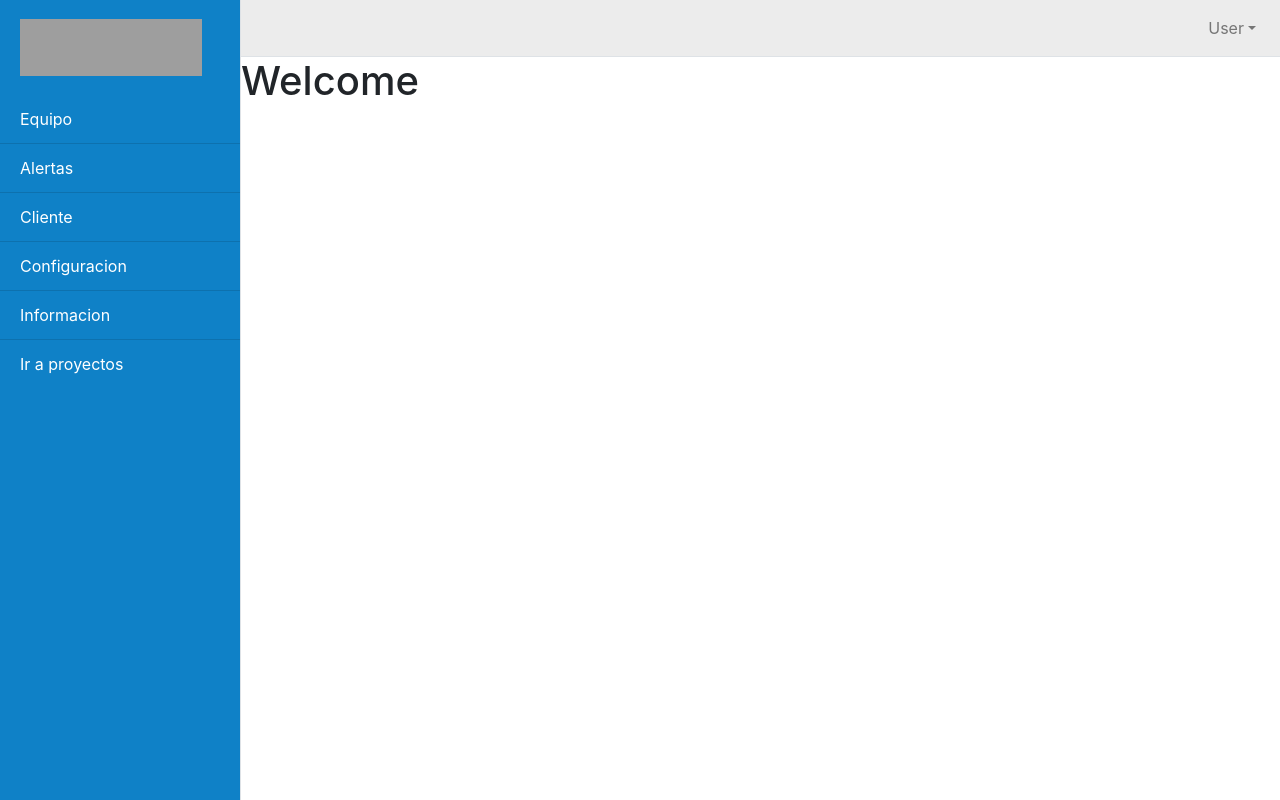
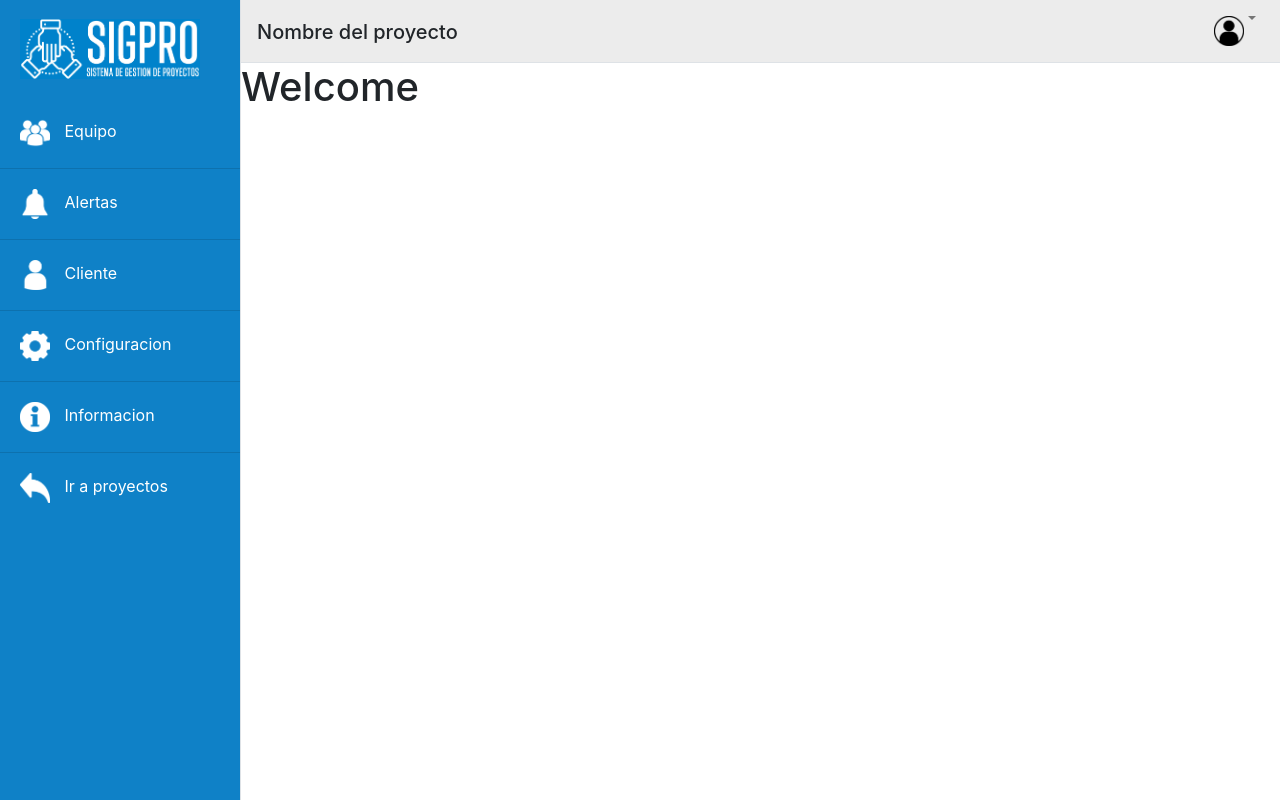
Before and after one commit to alijmg20/SIGPRO, a PHP site: page /Vistas/principaluser.php in a window 1280 px wide. Run offline with PHP 8.4, Linux system fonts and the light colour scheme; the template is opened without the code that fills it, so the values that code supplies are empty; grey boxes are pictures that could not be loaded.

Commit message:
Update principaluser.php

```diff
--- a/Vistas/principaluser.php
+++ b/Vistas/principaluser.php
@@ -16,7 +16,6 @@ include_once '../Controlador/conexion.inc.php';
 
 ?>
 
-
 <!DOCTYPE html>
 <html>
 
@@ -24,7 +23,7 @@ include_once '../Controlador/conexion.inc.php';
 
 		<meta charset="utf-8">
 		<title>SIGPRO</title> <!--Titulo de pestanha-->
-		<link rel="shortcut icon" type="image/x-icon" href="Logo/2.png" />
+		<link rel="shortcut icon" type="image/x-icon" href="logo/icono.png" />
 		<meta name="description" content="Gestion de proyectos">
 		<meta name="viewport" content="width=divice-width, user-scalable=no, initial-scale=1.0, maximum-scale=1.0, minimun-scale=1.0">
 		<!--<link rel="stylesheet" href="css/bootstrap.min.css">-->
@@ -41,17 +40,23 @@ include_once '../Controlador/conexion.inc.php';
 		<!-- Sidebar -->
 		<div class="bg-primary border-right" id="sidebar-wrapper">
 			<div class="sidebar-heading">
-				<a class="navbar-brand" href="../index.php">
-		    		<img src="Logo/Recortada.png" width="182" height="57" class="d-inline-block align-top" alt="" loading="lazy">
+				<a class="navbar-brand" href="intex.html">
+		    		<img src="logo/logo.png" width="180" height="60" class="d-inline-block align-top" alt="" loading="lazy">
 		  		</a>
 		  	</div>
 			<div class="list-group list-group-flush">
-				<a href="#" class="list-group-item list-group-item-action bg-primary text-white">Equipo</a>
-				<a href="#" class="list-group-item list-group-item-action bg-primary text-white">Alertas</a>
-				<a href="#" class="list-group-item list-group-item-action bg-primary text-white">Cliente</a>
-				<a href="#" class="list-group-item list-group-item-action bg-primary text-white">Configuracion</a>
-				<a href="#" class="list-group-item list-group-item-action bg-primary text-white">Informacion</a>
-				<a href="#" class="list-group-item list-group-item-action bg-primary text-white">Ir a proyectos</a>
+				<a href="#" class="list-group-item list-group-item-action bg-primary text-white" style="padding-top: 20px; padding-bottom: 20px">
+					<img src="img/iconos/group.png" width="40" style="padding-right: 10px;"> Equipo</a>
+				<a href="#" class="list-group-item list-group-item-action bg-primary text-white" style="padding-top: 20px; padding-bottom: 20px">
+					<img src="img/iconos/alarm.png" width="40" style="padding-right: 10px"> Alertas</a>
+				<a href="#" class="list-group-item list-group-item-action bg-primary text-white" style="padding-top: 20px; padding-bottom: 20px">
+					<img src="img/iconos/client.png" width="40" style="padding-right: 10px"> Cliente</a>
+				<a href="#" class="list-group-item list-group-item-action bg-primary text-white" style="padding-top: 20px; padding-bottom: 20px">
+					<img src="img/iconos/conf.png" width="40" style="padding-right: 10px"> Configuracion</a>
+				<a href="#" class="list-group-item list-group-item-action bg-primary text-white" style="padding-top: 20px; padding-bottom: 20px">
+					<img src="img/iconos/info.png" width="40" style="padding-right: 10px"> Informacion</a>
+				<a href="#" class="list-group-item list-group-item-action bg-primary text-white" style="padding-top: 20px; padding-bottom: 20px">
+					<img src="img/iconos/back.png" width="40" style="padding-right: 10px"> Ir a proyectos</a>
 			</div>
 		</div>
 		<!-- /#sidebar-wrapper -->
@@ -59,35 +64,69 @@ include_once '../Controlador/conexion.inc.php';
 		<!-- Page Content -->
 		<div id="page-content-wrapper">
 
-			<nav class="navbar navbar-expand-lg navbar-light bg-light border-bottom">
+			<nav class="navbar navbar-expand-md navbar-light bg-light border-bottom sticky-top">
+
+				<div class="d-sm-block d-md-none">
+					<img src="logo/minilogo.png" width="50" class="d-inline-block align-top">
+				</div>
+
+				<div style="padding-top: 10px">
+					<h5> Nombre del proyecto</h5>
+				</div>
 
 				<button class="navbar-toggler" type="button" data-toggle="collapse" data-target="#navbarSupportedContent" aria-controls="navbarSupportedContent" aria-expanded="false" aria-label="Toggle navigation">
 					<span class="navbar-toggler-icon"></span>
 				</button>
 
-			<!--Linea problema:	<div class="collapse navbar-collapse" id="navbarSupportedContent">-->
+				<div class="collapse navbar-collapse" id="navbarSupportedContent">
+					<hr class="bg-dark">
 					<ul class="navbar-nav ml-auto mt-2 mt-lg-0">
 
 				    	<li class="nav-item dropdown">
-				      		<a class="nav-link dropdown-toggle" href="#" id="navbarDropdown" role="button" data-toggle="dropdown" aria-haspopup="true" aria-expanded="false">User</a>
+				      		<a class="nav-link dropdown-toggle d-flex justify-content-center" href="#" id="navbarDropdown" role="button" data-toggle="dropdown" aria-haspopup="true" aria-expanded="false"> <img src="img/iconos/user.png" width="30"> </a>
 
 				      		<div class="dropdown-menu dropdown-menu-right" aria-labelledby="navbarDropdown">
-				        		<a class="dropdown-item" href="#">Configuracion de perfil</a>
-				        		<a class="dropdown-item" href="#">Invitaciones</a>
+				        		<a class="dropdown-item" href="#"> <img src="img/iconos/confblack.png" width="30" style="padding-right: 10px;"> Configuracion de perfil</a>
+				        		<a class="dropdown-item" href="#"> <img src="img/iconos/mail.png" width="30" style="padding-right: 10px;"> Invitaciones</a>
 				        		<div class="dropdown-divider"></div>
-				        		<a class="dropdown-item" href="../Modelo/salir.inc.php">Cerrar sesion</a>
+				        		<a class="dropdown-item" href="../Modelo/salir.inc.php"> <img src="img/iconos/logout.png" width="30" style="padding-right: 10px;"> Cerrar sesion</a>
 				      		</div>
 				    	</li>
+				    	<li class="nav flex-column  d-sm-block d-md-none">
+				    		<div style="padding-top: 5px">
+					    		<div class="d-flex justify-content-center" style="padding-bottom: 10px">
+									<a class="text-secondary" href="#">
+										<img src="img/iconos/groupblack.png" width="30" style="padding-right: 10px;"> Equipo</a>
+								</div>
+							</div>
+							<div class="d-flex justify-content-center" style="padding-bottom: 10px">
+								<a class="text-secondary" href="#">
+									<img src="img/iconos/alarmblack.png" width="30" style="padding-right: 10px"> Alertas</a>
+							</div>
+							<div class="d-flex justify-content-center" style="padding-bottom: 10px">
+								<a class="text-secondary" href="#">
+									<img src="img/iconos/clientblack.png" width="30" style="padding-right: 10px"> Cliente</a>
+							</div>
+							<div class="d-flex justify-content-center" style="padding-bottom: 10px">
+								<a class="text-secondary" href="#">
+									<img src="img/iconos/confblack.png" width="30" style="padding-right: 10px"> Configuracion</a>
+							</div>
+							<div class="d-flex justify-content-center" style="padding-bottom: 10px">
+								<a class="text-secondary" href="#">
+									<img src="img/iconos/infoblack.png" width="30" style="padding-right: 10px"> Informacion</a>
+							</div>
+							<div class="d-flex justify-content-center" style="padding-bottom: 10px">
+								<a class="text-secondary" href="#">
+									<img src="img/iconos/backblack.png" width="30" style="padding-right: 10px"> Ir a proyectos</a>
+							</div>
+						</li>
 				  	</ul>
-			<!--Cierre linea problema:	</div> -->
+				</div>
 			</nav>
 		<!-- /#page-content-wrapper -->
 
 		<h1>Welcome <?php echo $usuario['nombre_completo'] ?></h1>
 
-
-
-		</div>
 	</div>
 	<!-- /#wrapper -->
 
```
